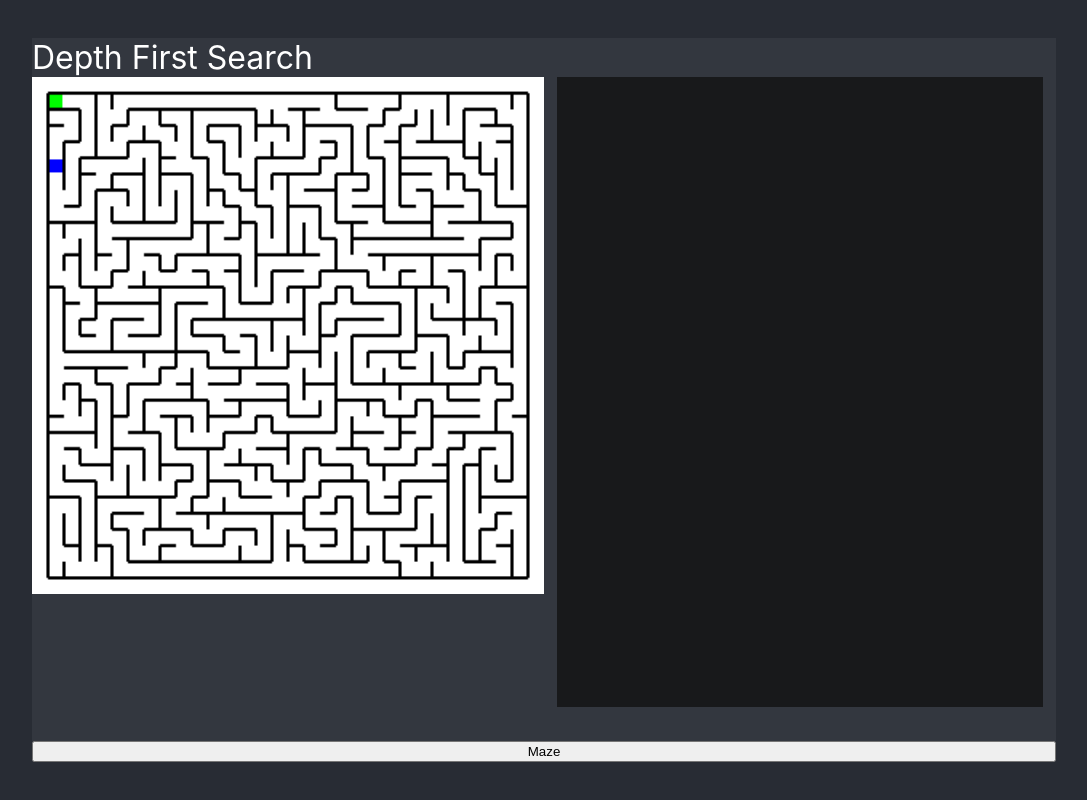
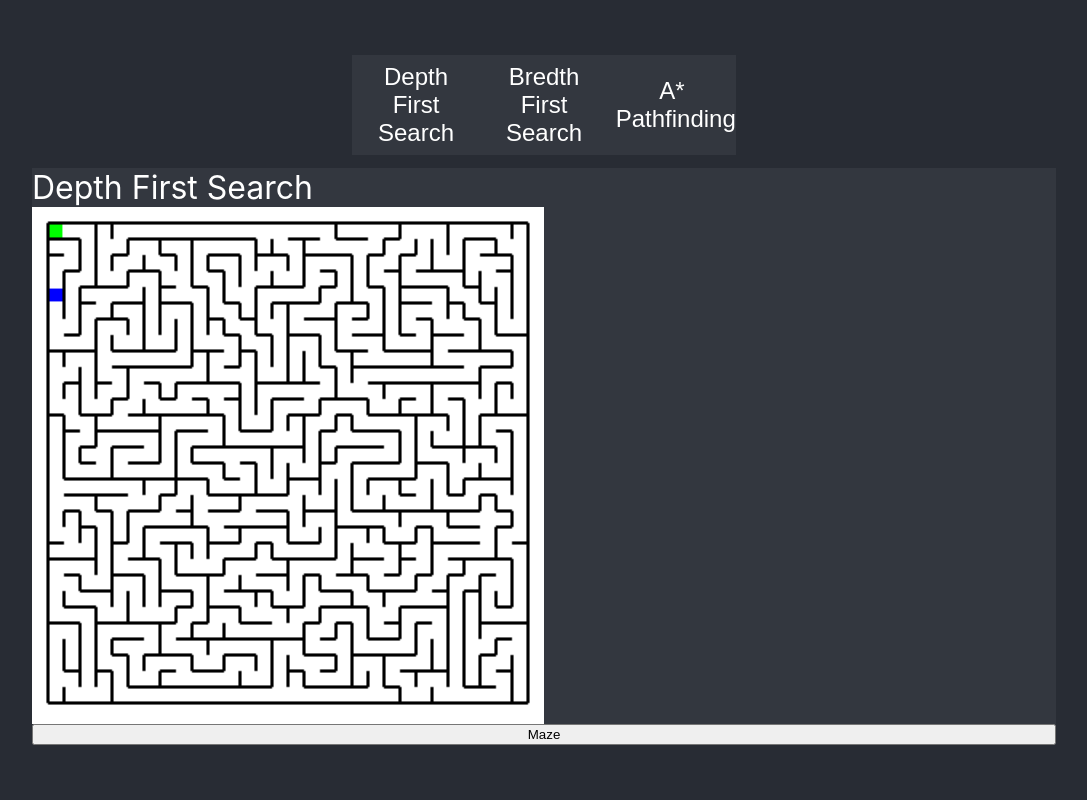
Before and after one commit to TuckerWhitaker/AlgorithmVisualizer, a React (Create React App) app in the folder client/: page /Pathfinding in a window 1280 px wide. Shown: the top 800 px of the page, without its empty margins (96-1183 px from the left). Built offline with nearby package versions, Linux system fonts and the light colour scheme.

Commit message:
PathFinding NavBar

```diff
--- a/client/src/components/PathFindVis.jsx
+++ b/client/src/components/PathFindVis.jsx
@@ -163,7 +163,7 @@ function PathFindVis(props) {
 	};
 
 	return (
-		<div className="PathFindVis">
+		<div className="PathFindVis" id={props.id}>
 			<div className="PathFindVisTitle">{props.Title}</div>
 			<div className="PathFindVisColumnParent">
 				<div className="PathFindVisColumn">
--- a/client/src/components/Pathfinding.css
+++ b/client/src/components/Pathfinding.css
@@ -5,17 +5,20 @@
 	justify-content: center;
 	overflow-x: hidden;
 	width: 100vw;
-	height: 300vh;
+	height: fit-content;
+	min-height: 100vh;
 	background-color: #282c34;
 	text-align: left;
 	color: white;
 }
-
+#PathFindVis0 {
+	display: flex;
+}
 .PathFindVis {
-	display: flex;
+	display: none;
 	justify-content: center;
 	flex-direction: column;
-	margin: 3%;
+	margin: 1%;
 	width: 80%;
 	height: 70%;
 	background-color: #33373f;
--- a/client/src/components/Pathfinding.jsx
+++ b/client/src/components/Pathfinding.jsx
@@ -1,9 +1,46 @@
 import "./Pathfinding.css";
 import PathFindVis from "./PathFindVis";
+
+let selectedAlgoIndex = 0;
+
+const SelectAlgo = (Index) => {
+	document.getElementById("PathFindVis" + selectedAlgoIndex).style.display =
+		"none";
+	document.getElementById("PathFindVis" + Index).style.display = "flex";
+	selectedAlgoIndex = Index;
+};
+
 function Pathfinding() {
 	return (
 		<div className="Pathfinding">
+			<div className="SortingAlgorithmNavBar">
+				<button
+					className="SortingAlgorithmNavBarButton"
+					onClick={() => {
+						SelectAlgo(0);
+					}}
+				>
+					Depth First Search
+				</button>
+				<button
+					className="SortingAlgorithmNavBarButton"
+					onClick={() => {
+						SelectAlgo(1);
+					}}
+				>
+					Bredth First Search
+				</button>
+				<button
+					className="SortingAlgorithmNavBarButton"
+					onClick={() => {
+						SelectAlgo(2);
+					}}
+				>
+					A* Pathfinding
+				</button>
+			</div>
 			<PathFindVis
+				id={"PathFindVis" + 0}
 				PathFindVisID={0}
 				Title="Depth First Search"
 				Solve={async (grid, Delay, End) => {
@@ -103,6 +140,7 @@ function Pathfinding() {
 				}}
 			></PathFindVis>
 			<PathFindVis
+				id={"PathFindVis" + 1}
 				PathFindVisID={1}
 				Title="Bredth First Search"
 				Solve={async (grid, Delay, End) => {
@@ -207,6 +245,7 @@ function Pathfinding() {
 				}}
 			></PathFindVis>
 			<PathFindVis
+				id={"PathFindVis" + 2}
 				PathFindVisID={2}
 				Title="A* Pathfinding"
 				Solve={async function solve(grid, Delay, End) {
```
